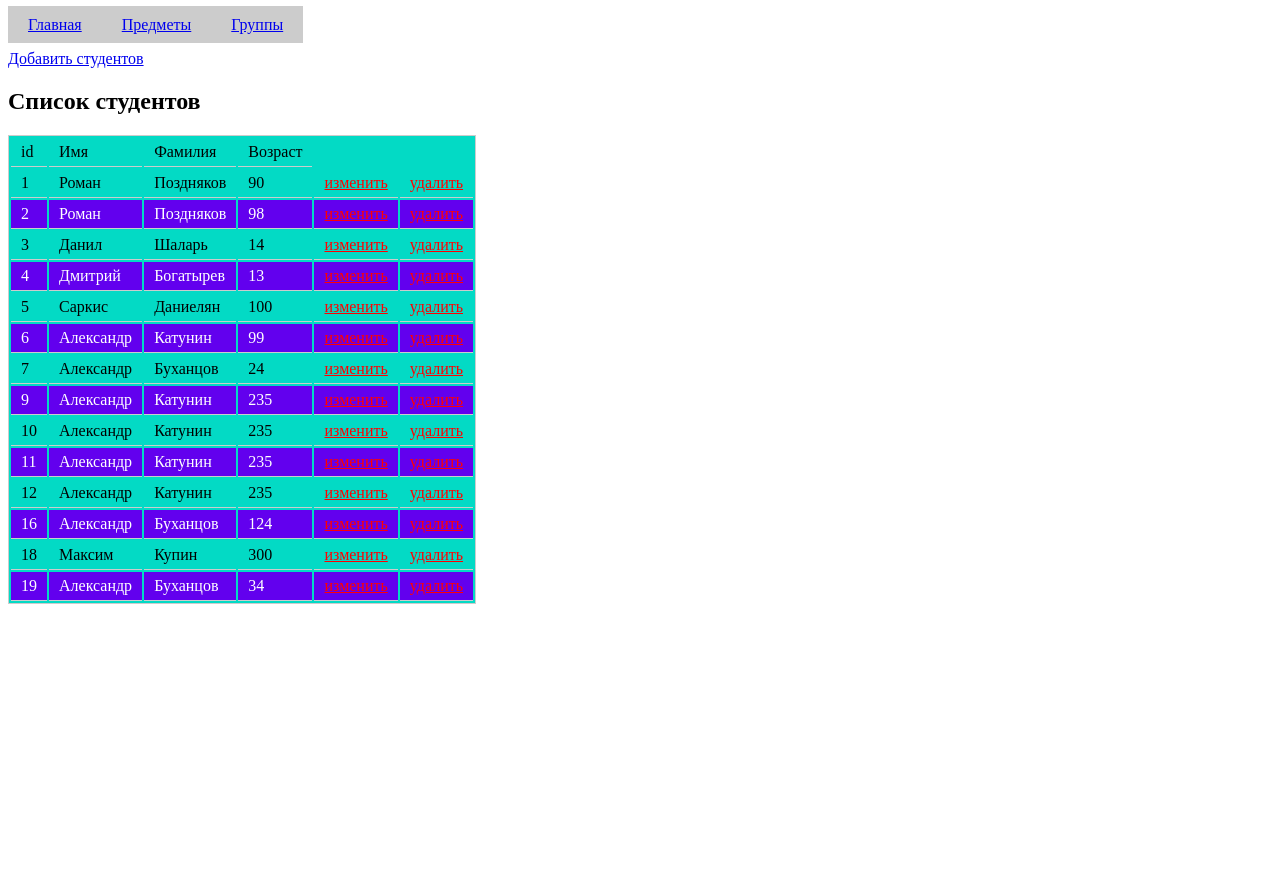
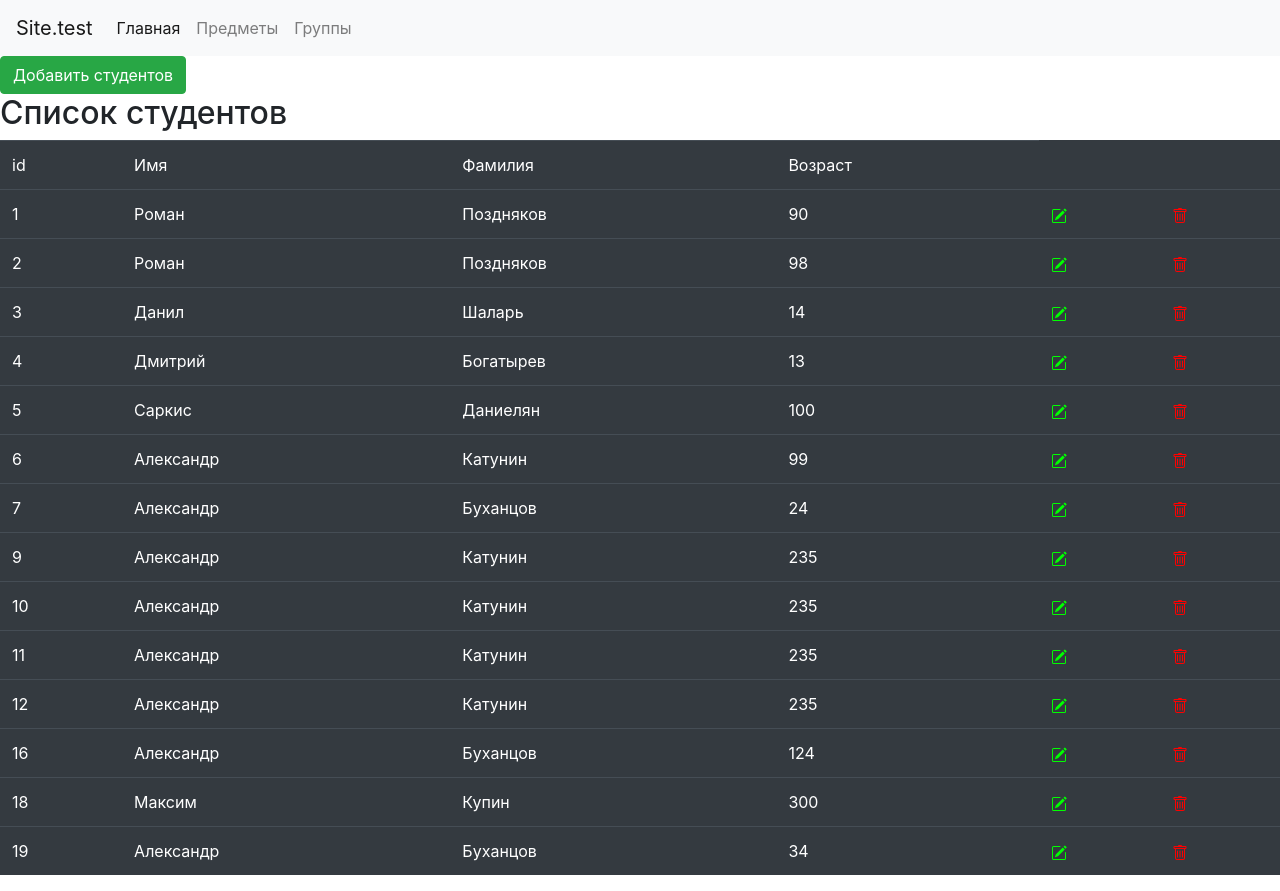
Before and after one commit to Sarkis8321/sitetest, a PHP site: page / in a window 1280 px wide. Before the commit the page ends 800 px from the top, so only its background shows below. Run offline with PHP 8.4, Linux system fonts and the light colour scheme; data comes from the database, SQL or seed files in the repository.

Commit message:
Добавили Bootstrap верстку

```diff
--- a/assets/css/style.css
+++ b/assets/css/style.css
@@ -44,13 +44,13 @@
 	position: absolute;
     top: 10px;
     right: 10px;
-	width: 20px;
-	height: 20px;
+    width: 25px;
+    height: 25px;
     text-align: center;
     border: 1px solid #000;
     cursor: pointer;
     border-radius: 50%;
-	padding: 3px 1px 0 1px;
+    padding: 0px 1px 0 1px;
     transition: all .3s;
 }
 .form-add .close-btn:hover {
@@ -63,16 +63,3 @@
 	width: 150px;
 	height: 30px;
 }
-.main-menu ul{
-	list-style: none;
-	padding: 0;
-	display: flex;
-	justify-content: flex-start;
-}
-.main-menu ul li a{
-	padding: 10px 20px;
-	background: #ccc;
-}
-.delete-btn {
-	color: #f00;
-}
--- a/assets/js/script.js
+++ b/assets/js/script.js
@@ -5,6 +5,7 @@ let closeBtn = document.querySelector('#close-btn');
 addStudent.addEventListener('click', (evt)=>{
 	evt.preventDefault;
 	formAdd.classList.add('active');
+
 });
 
 closeBtn.addEventListener('click', (evt)=>{
--- a/footer.php
+++ b/footer.php
@@ -1,3 +1,7 @@
+
+
+<script src="https://code.jquery.com/jquery-3.5.1.slim.min.js" integrity="sha384-DfXdz2htPH0lsSSs5nCTpuj/zy4C+OGpamoFVy38MVBnE+IbbVYUew+OrCXaRkfj" crossorigin="anonymous"></script>
+<script src="https://cdn.jsdelivr.net/npm/bootstrap@4.5.3/dist/js/bootstrap.bundle.min.js" integrity="sha384-ho+j7jyWK8fNQe+A12Hb8AhRq26LrZ/JpcUGGOn+Y7RsweNrtN/tE3MoK7ZeZDyx" crossorigin="anonymous"></script>
 <script src="assets/js/script.js"></script>
 </body>
 </html>
--- a/header.php
+++ b/header.php
@@ -3,6 +3,7 @@
 <head>
 	<meta charset="utf-8">
 	<title>1 страница приложения</title>
+	<link rel="stylesheet" href="https://cdn.jsdelivr.net/npm/bootstrap@4.5.3/dist/css/bootstrap.min.css" integrity="sha384-TX8t27EcRE3e/ihU7zmQxVncDAy5uIKz4rEkgIXeMed4M0jlfIDPvg6uqKI2xXr2" crossorigin="anonymous">
 	<link rel="stylesheet" type="text/css" href="/assets/css/style.css">
 </head>
 <body>
--- a/index.php
+++ b/index.php
@@ -2,14 +2,14 @@
 <?php include 'modal-form-add.php'?>
 
 
-	<a href="#" id="add-student">Добавить студентов</a>
+	<a href="#" id="add-student" class="btn btn-success">Добавить студентов</a>
 
 
 <h2 class="title">Список студентов</h2>
 
 <div class="main-content">
 	<?php include 'qwery/qwery.php' ?>
-	<table class="main-table">
+	<table class="table table-hover table-dark">
 	<thead>
 		<tr>
 			<td>id</td>
@@ -25,8 +25,8 @@
 			<td><?php echo $value['name'] ?></td>
 			<td><?php echo $value['surname'] ?></td>
       <td><?php echo $value['age'] ?></td>
-      <td><a class="delete-btn" href="/qwery/edit-user-info.php?userid=<?echo $value['id']; ?>">изменить</a></td>
-      <td><a class="delete-btn" href="/qwery/deleteStudent.php?userid=<?echo $value['id']; ?>">удалить</a></td>
+      <td><a class="edit-btn" href="/qwery/edit-user-info.php?userid=<?echo $value['id']; ?>"><img src="/assets/img/edit.svg" alt=""></a></td>
+      <td><a class="delete-btn" href="/qwery/deleteStudent.php?userid=<?echo $value['id']; ?>"><img src="/assets/img/delete.svg" alt=""></a></td>
 		</tr>
 	<?php } ?>
   </tbody>
--- a/main-menu.php
+++ b/main-menu.php
@@ -1,13 +1,20 @@
-<nav class="main-menu">
-	<ul>
-		<li>
-			<a href="/">Главная</a>
-		</li>
-		<li>
-			<a href="subjects.php">Предметы</a>
-		</li>
-		<li>
-			<a href="groups.php">Группы</a>
-		</li>
-	</ul>
+<nav class="navbar navbar-expand-lg navbar-light bg-light">
+  <a class="navbar-brand" href="#">Site.test</a>
+  <button class="navbar-toggler" type="button" data-toggle="collapse" data-target="#navbarSupportedContent" aria-controls="navbarSupportedContent" aria-expanded="false" aria-label="Toggle navigation">
+    <span class="navbar-toggler-icon"></span>
+  </button>
+
+  <div class="collapse navbar-collapse" id="navbarSupportedContent">
+    <ul class="navbar-nav mr-auto">
+	  <li class="nav-item active">
+        <a class="nav-link" href="/">Главная</a>
+      </li>
+      <li class="nav-item">
+        <a class="nav-link" href="subjects.php">Предметы</a>
+      </li>
+	  <li class="nav-item">
+        <a class="nav-link" href="groups.php">Группы</a>
+      </li>
+    </ul>
+  </div>
 </nav>
```
Also changed, not shown: assets/img/delete.svg (added), assets/img/edit.svg (added), favicon.ico (added). Lines whose indentation alone changed are shown as unchanged.
